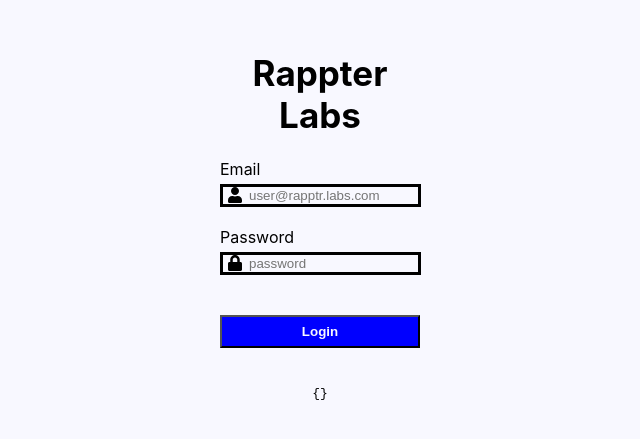
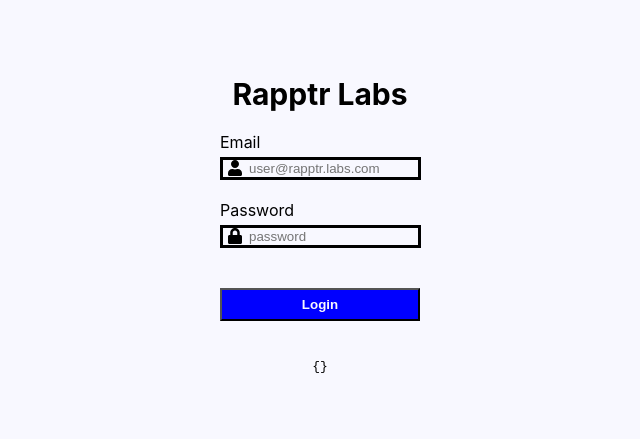
Before and after one commit to redazures/TodoReact, a React (Create React App) app: page / in a window 1280 px wide. Shown: the part 179-618 px from the top of the page, without its empty margins (320-960 px from the left). Built offline with nearby package versions, Linux system fonts and the light colour scheme; what apisauce would draw is missing.

Commit message:
complete

```diff
--- a/src/App.js
+++ b/src/App.js
@@ -19,8 +19,6 @@
     validUser()
   }, [])
 
-  console.log("this is app",localData)
-
   return (
     <AuthContext.Provider value={{ user, setUser}}>
       <div className="app">
--- a/src/components/Activity.js
+++ b/src/components/Activity.js
@@ -6,7 +6,6 @@
     const [ select, setSelect ]= useState(false)
     const [ activity, setActivity ] = useState("")
 
-    console.log(activity)
     return(
         <div className='insidebox'>
             { select
--- a/src/pages/LoginPage.js
+++ b/src/pages/LoginPage.js
@@ -47,7 +47,7 @@
 
   return(
     <div className='loginpage'>
-      <Header>Rappter Labs</Header>
+      <Header>Rapptr Labs</Header>
       <Form
         onSubmit={handleSubmit}
         validate={validate}
--- a/src/pages/TodoList.js
+++ b/src/pages/TodoList.js
@@ -36,12 +36,10 @@
         const el = toDo.find(el=>el.key===obj.key)
         el.activity=obj.activity
         const newArray=[...toDo]
-        console.log(newArray)
         setToDo(newArray)
     }
 
     const deleteHandler = id =>{
-        console.log("delete", id)
         const newArr=toDo.filter(el=>el.key!==id)
         setToDo(newArr)
     }
@@ -59,7 +57,7 @@
             </Activity>
             )
     }
-    console.log(toDo)
+
     return(
         <div>
             <Header>To Do List</Header>
--- a/src/styles/LoginPage.css
+++ b/src/styles/LoginPage.css
@@ -23,6 +23,6 @@
 }
 
 #header{
-    font-size: 30px;
+    font-size: 20px;
     background-color: var(--white);
 }
--- a/src/styles/ToDoList.css
+++ b/src/styles/ToDoList.css
@@ -14,7 +14,7 @@
 
 #header{
     text-align: center;
-    font-size: 35px;
+    font-size: 30px;
     width: 100%;
   }
 
```
Also changed, not shown: 1 other file (tests, documents, lock files or other folders).
